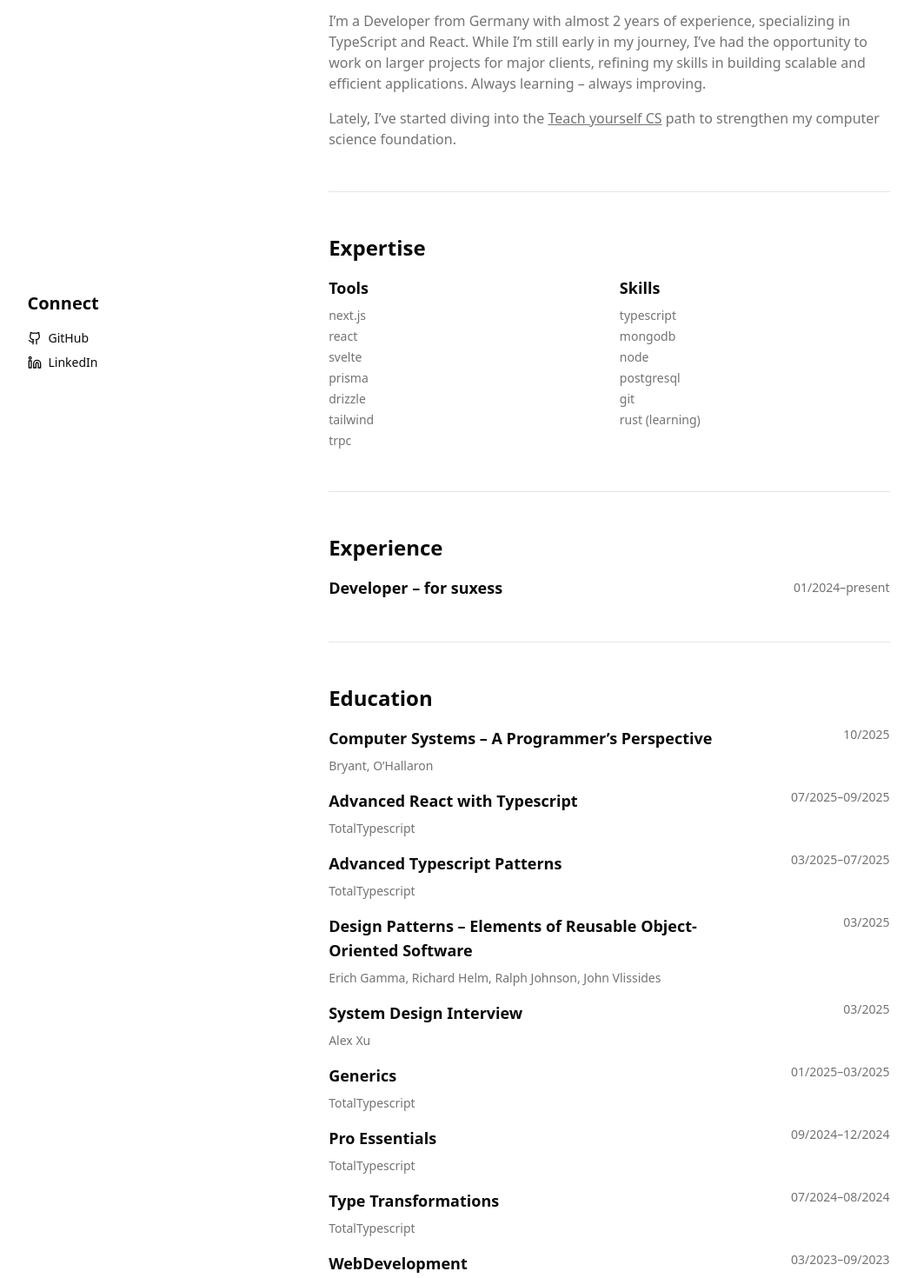
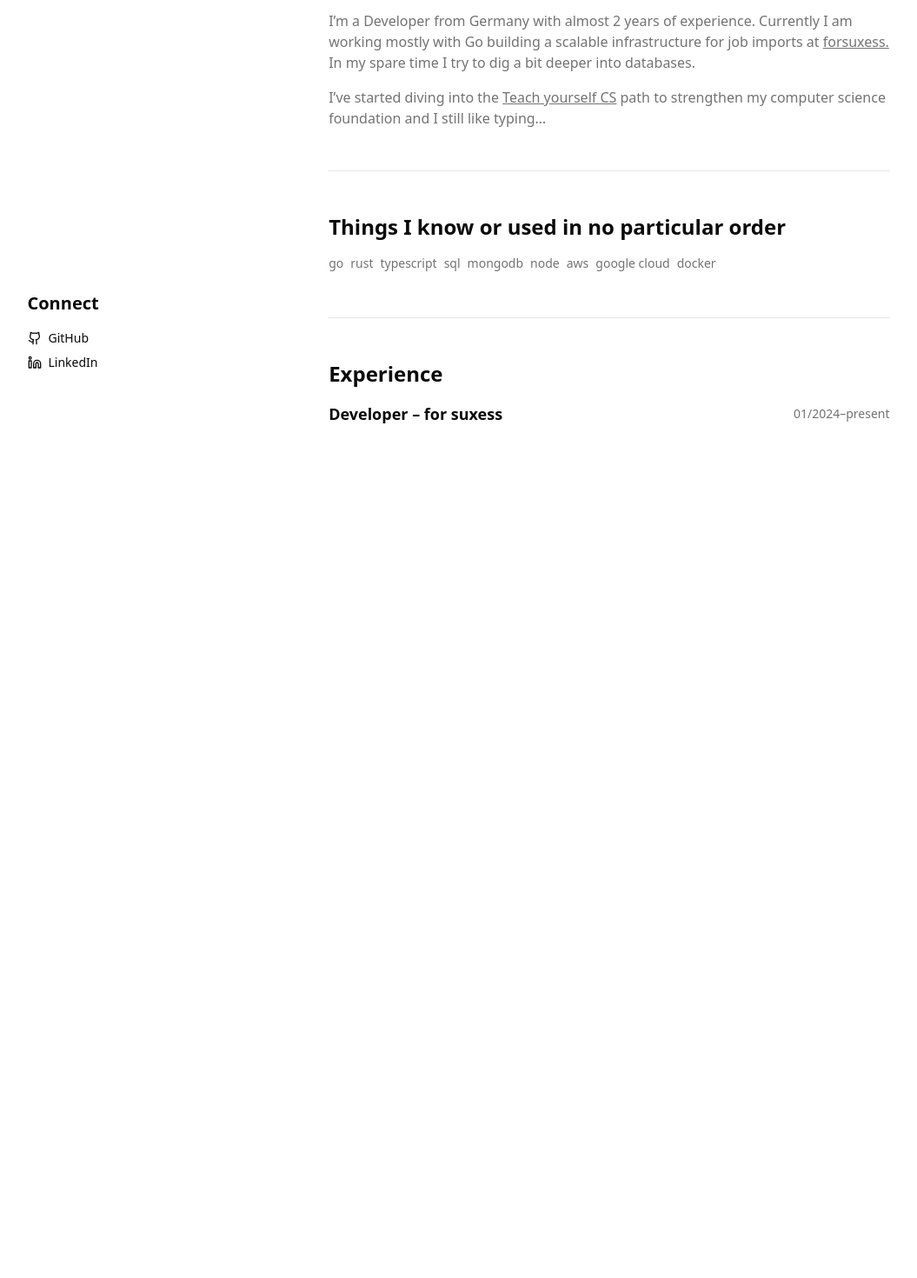
Before and after one commit to florianblaschke/homepage, a SvelteKit app: page /about in a window 1280 px wide. Shown: the part 180-1650 px from the top of the page at 87% size, without its empty margins (105-1160 px from the left). After the commit the page ends 800 px from the top, so only its background shows below. Built offline with nearby package versions, Linux system fonts and the light colour scheme.

Commit message:
update profile

```diff
--- /dev/null
+++ b/pnpm-workspace.yaml
@@ -0,0 +1,4 @@
+allowBuilds:
+  '@tailwindcss/oxide': true
+  esbuild: true
+  sharp: false
--- a/src/routes/about/+page.svelte
+++ b/src/routes/about/+page.svelte
@@ -2,50 +2,6 @@
 	import { Separator } from '$lib/components/ui/separator';
 	import { Github, Linkedin } from '@lucide/svelte';
 	import { formatDistanceToNow } from 'date-fns';
-
-	const education: { title: string; org: string; timerange: string }[] = [
-		{
-			title: 'Computer Systems – A Programmer’s Perspective',
-			org: 'Bryant, O’Hallaron',
-			timerange: '10/2025'
-		},
-		{
-			title: 'Advanced React with Typescript',
-			org: 'TotalTypescript',
-			timerange: '07/2025–09/2025'
-		},
-		{
-			title: 'Advanced Typescript Patterns',
-			org: 'TotalTypescript',
-			timerange: '03/2025–07/2025'
-		},
-		{
-			title: 'Design Patterns – Elements of Reusable Object-Oriented Software',
-			org: 'Erich Gamma, Richard Helm, Ralph Johnson, John Vlissides',
-			timerange: '03/2025'
-		},
-		{ title: 'System Design Interview', org: 'Alex Xu', timerange: '03/2025' },
-		{
-			title: 'Generics',
-			org: 'TotalTypescript',
-			timerange: '01/2025–03/2025'
-		},
-		{
-			title: 'Pro Essentials',
-			org: 'TotalTypescript',
-			timerange: '09/2024–12/2024'
-		},
-		{
-			title: 'Type Transformations',
-			org: 'TotalTypescript',
-			timerange: '07/2024–08/2024'
-		},
-		{
-			title: 'WebDevelopment',
-			org: 'neue fische',
-			timerange: '03/2023–09/2023'
-		}
-	];
 
 	const experience: {
 		title: string;
@@ -61,14 +17,16 @@
 		}
 	];
 
-	const tools: string[] = ['next.js', 'react', 'svelte', 'prisma', 'drizzle', 'tailwind', 'trpc'];
-	const skills: string[] = [
+	const knowledge: string[] = [
+		'go',
+		'rust',
 		'typescript',
+		'sql',
 		'mongodb',
 		'node',
-		'postgresql',
-		'git',
-		'rust (learning)'
+		'aws',
+		'google cloud',
+		'docker'
 	];
 
 	const date = new Date(2024, 0, 1);
@@ -85,11 +43,7 @@
 		<div class="md:col-span-1">
 			<div class="sticky top-20">
 				<div class="mb-6 aspect-square overflow-hidden rounded-md">
-					<enhanced:img
-						src="/static/florian_blaschke.webp"
-						alt="Profile"
-						class="-translate-y-10 object-cover"
-					/>
+					<enhanced:img src="/static/florian_blaschke.jpeg" alt="Profile" class="object-cover" />
 				</div>
 
 				<div class="space-y-4">
@@ -121,41 +75,30 @@
 		<div class="space-y-12 md:col-span-2">
 			<section class="space-y-4">
 				<p class="text-muted-foreground">
-					I’m a Developer from Germany with {codingSince} of experience, specializing in TypeScript and
-					React. While I’m still early in my journey, I’ve had the opportunity to work on larger projects
-					for major clients, refining my skills in building scalable and efficient applications. Always
-					learning – always improving.
+					I’m a Developer from Germany with {codingSince} of experience. Currently I am working mostly
+					with Go building a scalable infrastructure for job imports at
+					<a href="https://forsuxess.de" class="underline" target="_blank" rel="noopener"
+						>forsuxess.</a
+					> In my spare time I try to dig a bit deeper into databases.
 				</p>
+
 				<p class="text-muted-foreground">
-					Lately, I’ve started diving into the
+					I’ve started diving into the
 					<a href="https://teachyourselfcs.com" class="underline" target="_blank" rel="noopener"
 						>Teach yourself CS</a
-					> path to strengthen my computer science foundation.
+					> path to strengthen my computer science foundation and I still like typing…
 				</p>
 			</section>
 
 			<Separator />
 
 			<section class="space-y-4">
-				<h2 class="text-2xl font-bold">Expertise</h2>
-				<div class="grid gap-6 sm:grid-cols-2">
-					<div class="space-y-2">
-						<h3 class="text-lg font-bold">Tools</h3>
-						<ul class="space-y-1 text-sm text-muted-foreground">
-							{#each tools as tool (tool)}
-								<li>{tool}</li>
-							{/each}
-						</ul>
-					</div>
-					<div class="space-y-2">
-						<h3 class="text-lg font-bold">Skills</h3>
-						<ul class="space-y-1 text-sm text-muted-foreground">
-							{#each skills as skill (skill)}
-								<li>{skill}</li>
-							{/each}
-						</ul>
-					</div>
-				</div>
+				<h2 class="text-2xl font-bold">Things I know or used in no particular order</h2>
+				<ul class="flex flex-wrap gap-2 space-y-1 text-sm text-muted-foreground">
+					{#each knowledge as tool (tool)}
+						<li>{tool}</li>
+					{/each}
+				</ul>
 			</section>
 
 			<Separator />
@@ -182,25 +125,6 @@
 					{/each}
 				</div>
 			</section>
-
-			<Separator />
-
-			<section class="space-y-4">
-				<h2 class="text-2xl font-bold">Education</h2>
-				{#each education as step (step)}
-					<div class="space-y-2">
-						<div class="flex items-start justify-between">
-							<h3 class="max-w-3/4 text-lg font-bold">{step.title}</h3>
-							<span class=" text-sm text-muted-foreground">
-								{step.timerange}
-							</span>
-						</div>
-						<p class=" text-sm text-muted-foreground">
-							{step.org}
-						</p>
-					</div>
-				{/each}
-			</section>
 		</div>
 	</div>
 </section>
```
Also changed, not shown: static/florian_blaschke.jpeg (added), static/florian_blaschke.webp (deleted).
